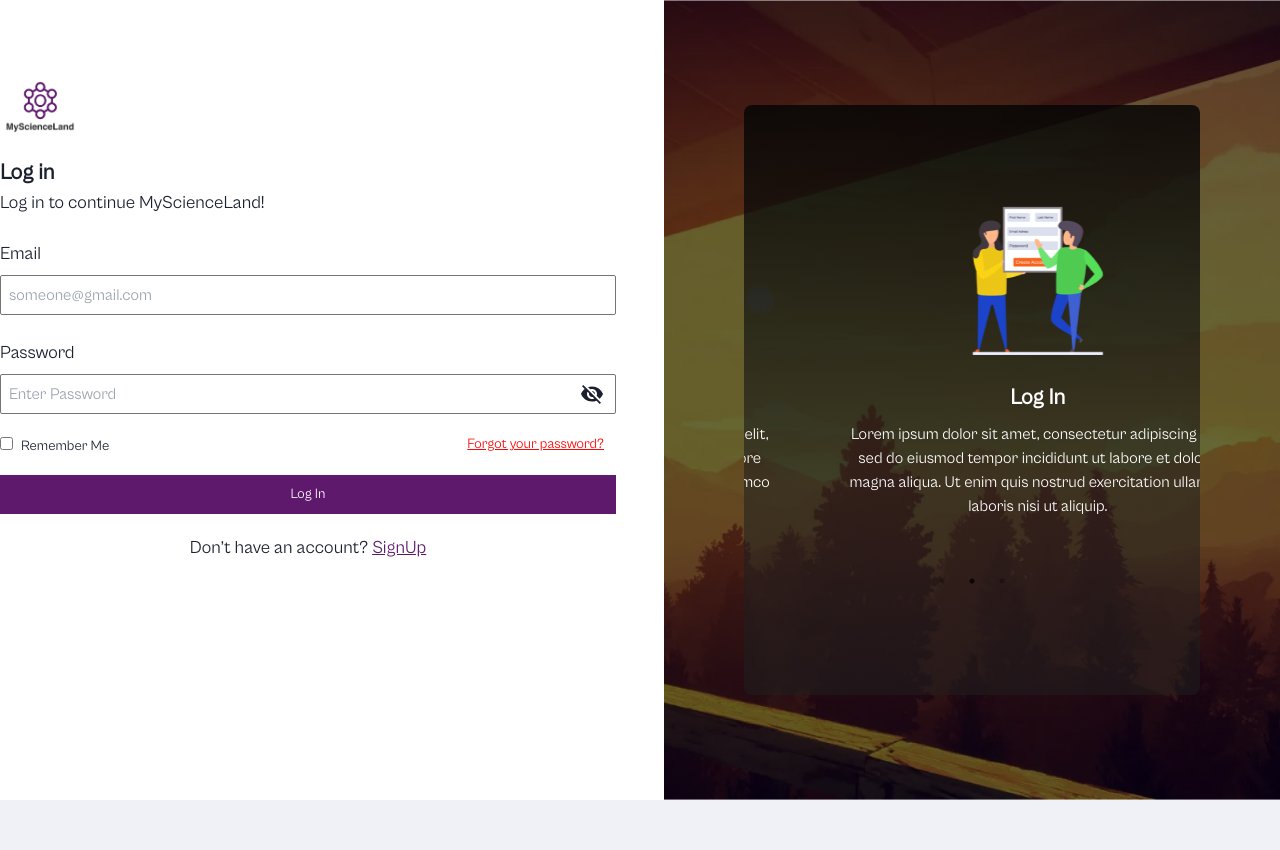
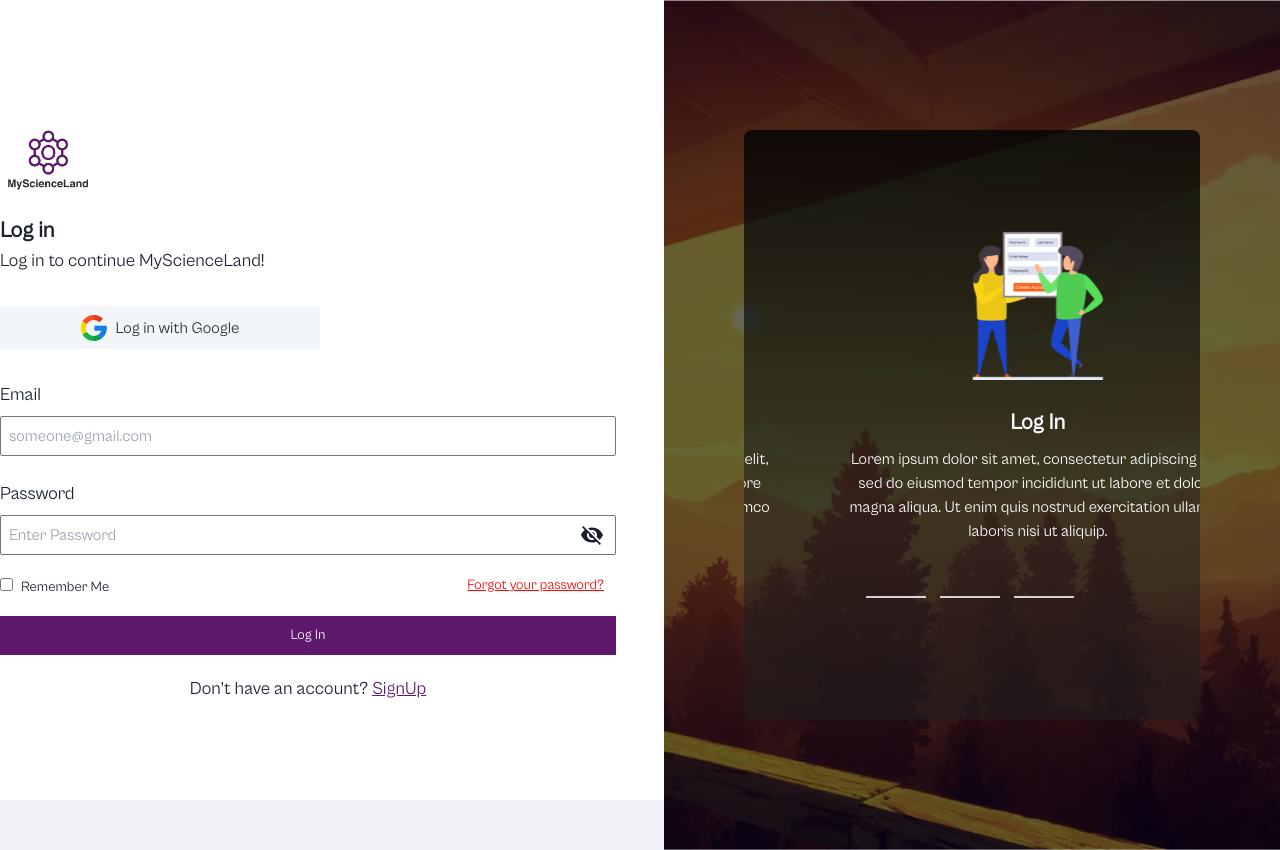
Before and after one commit to MyScienceLand/Frontend, a React (Create React App) app: page /login in a window 1280 px wide. Before the commit the page ends 800 px from the top, so only its background shows below. Built offline with nearby package versions, Linux system fonts and the light colour scheme; no server answers.

Commit message:
bug fixing in progress

```diff
--- a/src/components/common/buttons/Button/Button.jsx
+++ b/src/components/common/buttons/Button/Button.jsx
@@ -1,14 +1,14 @@
-import React from 'react';
-import '../../../../index.scss';
-import './Button.scss';
+import React from "react";
+import "../../../../index.scss";
+import "./Button.scss";
 
 function Button({ title, type, onClick, disabled, icon: Icon }) {
   return (
     <button
-      className={`text-[var(--primary-color)] flex justify-center items-center gap-2 text-[14px] border border-transparent font-normal ${
+      className={`text-[var(--primary-color)] flex justify-center items-center gap-2 text-[14px] w-full border border-transparent font-normal ${
         disabled
-          ? 'bg-gray-400'
-          : 'hover:border hover:border-primary hover:bg-[#852399] bg-[--secondary-color]'
+          ? "bg-gray-400"
+          : "hover:border hover:border-primary hover:bg-[#852399] bg-[--secondary-color]"
       } py-2 w-full`}
       type={type}
       onClick={onClick}
--- a/src/index.scss
+++ b/src/index.scss
@@ -33,3 +33,28 @@ body {
   color: var(--text-color);
 }
 // In your Sidebar component's CSS
+
+.slick-dots li button:before {
+  content: "" !important;
+
+}
+
+.slick-dots li {
+ width:4rem
+}
+
+
+.slick-dots li button {
+  cursor: pointer;
+  background: #FFFFFF;
+  height: 0.1px;
+  width: 60px;
+  padding: 1px;
+  opacity: 0.8;
+}
+.slick-dots li button:active {
+  cursor: pointer;
+  background: #FFFFFF;
+  width: 60px;
+  padding: 1px;
+}
--- a/src/screens/Auth/Login/Login.jsx
+++ b/src/screens/Auth/Login/Login.jsx
@@ -6,6 +6,7 @@ import { useCookies } from "react-cookie";
 import { useDispatch } from "react-redux";
 import { Link, useNavigate } from "react-router-dom";
 import {
+  Google,
   JoinUs,
   NightScene,
   PurpleLogoWithText,
@@ -86,13 +87,16 @@ const Login = () => {
 
   return (
     <section className="bg-[var(--primary-color)] h-[100vh] gap-12 grid grid-cols-2 ">
-      <div className="max-w-screen-sm w-full mx-auto gap-6 py-20">
-        <img src={PurpleLogoWithText} className="pb-6 w-20" alt="Logo" />
+      <div className="max-w-screen-sm w-full mx-auto gap-6 py-32">
+        <img src={PurpleLogoWithText} className="pb-6 w-24" alt="Logo" />
         <h1 className="text-[22px] font-semibold">Log in</h1>
         <span className="text-[18px] font-normal text-[var(--text-color)] ">
           Log in to continue MyScienceLand!
         </span>
-
+        <button className="flex justify-center gap-2 my-8 bg-[#F3F6F8] items-center px-6 max-w-[20rem] w-[100%] text-[16px] font-normal  text-[#2A2A2A] rounded-sm py-2">
+          <img src={Google} alt="Logo" className="" />
+          Log in with Google
+        </button>
         <form className=" " onSubmit={formik.handleSubmit}>
           {loginInputs.map((input) => (
             <div key={input.id} className="mt-6 flex flex-col gap-2">
--- a/src/screens/Auth/OtpError/OtpError.jsx
+++ b/src/screens/Auth/OtpError/OtpError.jsx
@@ -1,11 +1,11 @@
-import React, { useEffect } from 'react';
-import { useSelector } from 'react-redux';
-import { useNavigate } from 'react-router-dom';
-import { CrossIcon, PurpleLogoWithText } from '../../../assets';
-import ToastNotification from '../../../components/ToastNotification/ToastNotification';
-import Button from '../../../components/common/buttons/Button/Button';
-import usePost from '../../../hooks/usePost';
-import { API_ROUTES } from '../../../routes/apiRoutes';
+import React, { useEffect } from "react";
+import { useSelector } from "react-redux";
+import { useNavigate } from "react-router-dom";
+import { CrossIcon, PurpleLogoWithText } from "../../../assets";
+import ToastNotification from "../../../components/ToastNotification/ToastNotification";
+import Button from "../../../components/common/buttons/Button/Button";
+import usePost from "../../../hooks/usePost";
+import { API_ROUTES } from "../../../routes/apiRoutes";
 
 const OtpError = () => {
   const navigate = useNavigate();
@@ -19,22 +19,26 @@ const OtpError = () => {
   useEffect(() => {
     if (resentOtpResponse) {
       ToastNotification.success(resentOtpResponse?.data?.message);
-      navigate('/otp-verification');
+      navigate("/otp-verification");
     }
   }, [resentOtpResponse]);
   return (
-    <div className=" h-screen">
+    <div className="h-screen">
       <div className="px-8 py-6">
         <img src={PurpleLogoWithText} alt="Logo" width={100} />
       </div>
-      <div className="container flex flex-col px-26 justify-center items-center pt-20">
+      <div className="container mx-auto flex flex-col px-64 justify-center items-center pt-20">
         <img src={CrossIcon} alt="cross icon" />
-        <h1 className="text-[#E3002B] text-[56px] font-medium">cross</h1>
-        <p className="text-[24px] font-normal">
+        <h1 className="text-[#E3002B] text-[54px] font-medium">Opps</h1>
+        <p className="text-[24px] font-normal mb-4">
           OPT doesn’t Match Resend OTP for verification
         </p>
-        <div className="w-20">
-          <Button title={'Resend OTP'} onClick={handelResendOtp} />
+        <div className="w-full">
+          <Button
+            title={"Resend OTP"}
+            onClick={handelResendOtp}
+            className="w-full "
+          />
         </div>
       </div>
     </div>
```
